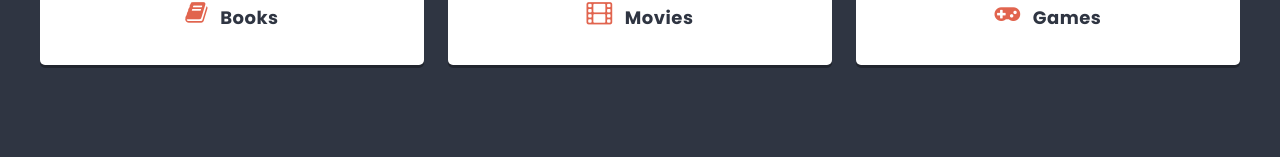
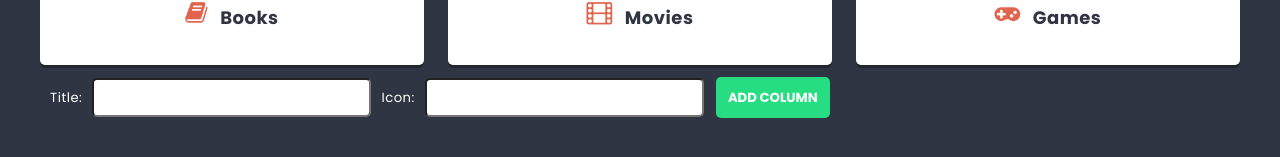
Before and after one commit to PatrykSzwiec/ReactApp, a React (Create React App) app: page / in a window 1280 px wide. Shown: the part 555-712 px from the top of the page. Built offline with nearby package versions, Linux system fonts and the light colour scheme.

Commit message:
Add ColumnForm component and styles for it

```diff
--- a/package.json
+++ b/package.json
@@ -11,6 +11,7 @@
     "react-dom": "^18.2.0",
     "react-scripts": "5.0.1",
     "sass": "^1.62.1",
+    "shortid": "^2.2.16",
     "web-vitals": "^2.1.4"
   },
   "scripts": {
--- /dev/null
+++ b/src/components/ColumnForm/ColumnForm.js
@@ -0,0 +1,29 @@
+import { useState } from 'react';
+import styles from './ColumnForm.module.scss';
+import Button from '../Button/Button';
+
+const ColumnForm = props => {
+
+  const [title, setTitle] = useState('');
+  const [icon, setIcon] = useState('');
+
+  const handleSubmit = e => {
+      e.preventDefault();
+      props.action({title: title, icon: icon });
+      setTitle('');
+      setIcon('');
+  }
+
+return (
+      <form onSubmit={handleSubmit}>
+          <span className={styles.inputText}>Title:</span>
+          <input type="text" value={title} onChange={e => setTitle(e.target.value)} className={styles.inputStyle} />
+
+          <span className={styles.inputText}>Icon:</span>
+          <input type="text"  value={icon}  onChange={e => setIcon(e.target.value)} className={styles.inputStyle}/>
+          <Button>Add column</Button>
+      </form>
+);
+};
+
+export default ColumnForm;
--- /dev/null
+++ b/src/components/ColumnForm/ColumnForm.module.scss
@@ -0,0 +1,15 @@
+@import '../../styles/settings.scss';
+
+.columnForm {
+  text-align: center;
+  padding: 10px;
+}
+
+.inputStyle {
+  padding: 10px;
+  border-radius: 5px;
+}
+
+.inputText {
+  padding: 10px;
+}
--- a/src/components/List/List.js
+++ b/src/components/List/List.js
@@ -1,7 +1,21 @@
 import styles from './List.module.scss';
-import Column from '../Column/Column';
+import Column from './../Column/Column';
+import ColumnForm from './../ColumnForm/ColumnForm';
+import { useState } from 'react';
+import shortid from 'shortid';
 
 const List = () => {
+
+  const [columns, setColumns] = useState([
+    { id: 1, title: 'Books', icon: 'book'},
+    { id: 2, title: 'Movies', icon: 'film'},
+    { id: 3, title: 'Games', icon: 'gamepad'}
+  ]);
+
+  const addColumn = newColumn => {
+		setColumns([...columns, { id: shortid(),title: newColumn.title, icon: newColumn.icon }]);
+  };
+
   return (
     <div className={styles.list}>
       <header className={styles.header}>
@@ -9,10 +23,14 @@
       </header>
       <p className={styles.description}>Interesting things I want to check out</p>
       <section className={styles.columns}>
-        <Column title="Books" icon="book"/>
-        <Column title="Movies" icon="film"/>
-        <Column title="Games" icon="gamepad"/>
+        {columns.map(column =>
+          <Column
+            key={column.id}
+            title={column.title}
+            icon={column.icon}
+          />)}
       </section>
+      <ColumnForm action={addColumn}/>
     </div>
   );
 };
--- a/src/components/TextInput/TextInput.js
+++ b/src/components/TextInput/TextInput.js
@@ -1,7 +1,13 @@
 import styles from './TextInput.module.scss';
 
 const TextInput = props => {
-    return (<input className={styles.input} placeholder={props.placeholder} type="text" />);
+    return (
+        <input
+            className={styles.input}
+            value={props.value}
+            onChange={props.onChange}
+            placeholder={props.placeholder}
+            type="text" />);
 };
 
 export default TextInput;
```
Also changed, not shown: 1 other file (tests, documents, lock files or other folders).
